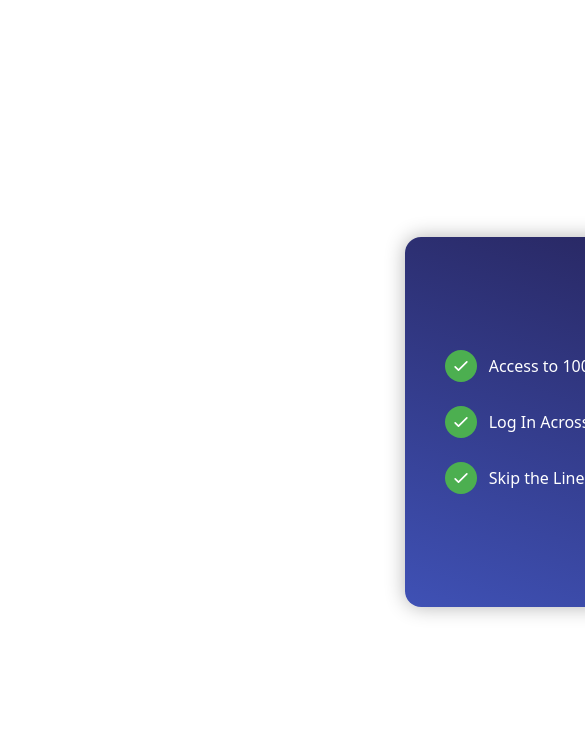
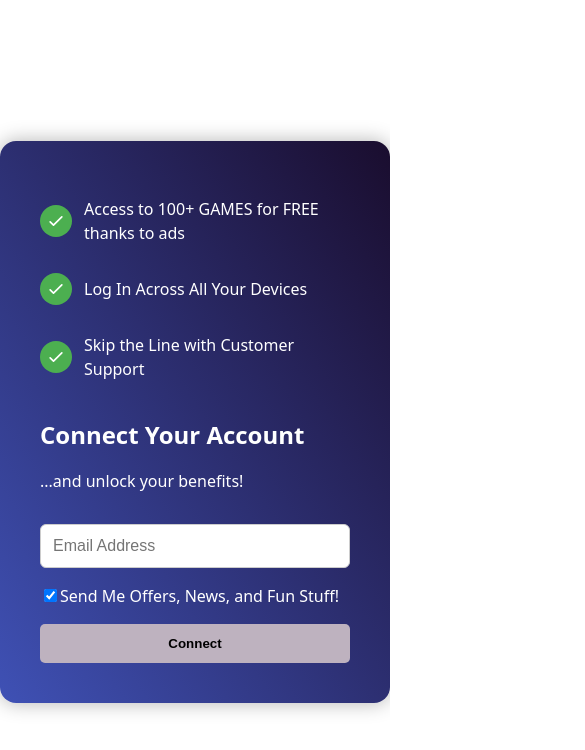
Before and after one commit to alimohammadpour/gamehouse, a React (Vite) app: page / in a window 390 px wide. Shown: the top 750 px of the page, 585 px wide, since content can reach past the window. Built offline with nearby package versions, Linux system fonts and the light colour scheme.

Commit message:
adds portrait styles

```diff
--- a/src/App.css
+++ b/src/App.css
@@ -85,3 +85,15 @@ input {
   height: 20px;
   color: white;
 }
+
+@media (max-width: 600px) {
+  .card {
+    flex-direction: column;
+    min-width: 0;
+    left: 0;
+  }
+
+  .step {
+    width: 100%;
+  }
+}
```
